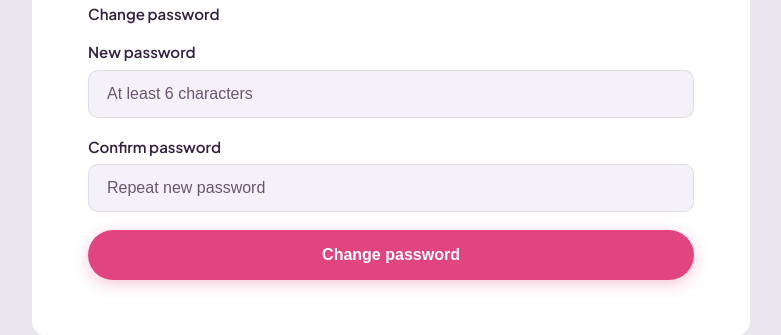
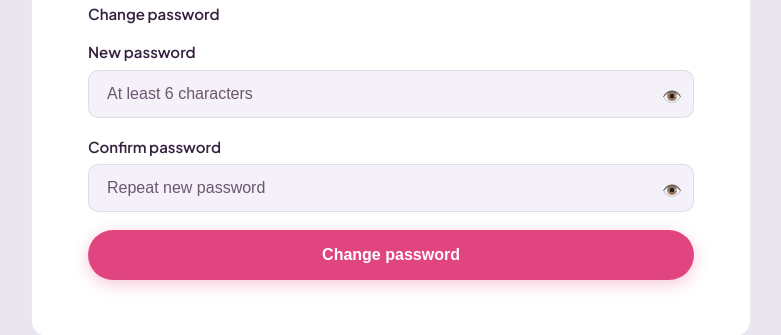
Before and after one commit to FGButterLettuce/pookieflix, a React (Vite) app in the folder client/: page /settings in a window 1280 px wide. Shown: the part 1254-1589 px from the top of the page, without its empty margins (249-1030 px from the left). Built offline with nearby package versions, Linux system fonts and the light colour scheme; no server answers.

Commit message:
Add recommended badge on tunnel card, larger featured card, password visibility toggle

```diff
--- /dev/null
+++ b/client/src/components/PasswordInput.tsx
@@ -0,0 +1,36 @@
+import { useState, type ChangeEvent, type KeyboardEvent } from 'react';
+
+interface PasswordInputProps {
+  className?: string;
+  placeholder?: string;
+  value: string;
+  onChange: (e: ChangeEvent<HTMLInputElement>) => void;
+  onKeyDown?: (e: KeyboardEvent<HTMLInputElement>) => void;
+  autoFocus?: boolean;
+}
+
+export function PasswordInput({ className, placeholder, value, onChange, onKeyDown, autoFocus }: PasswordInputProps) {
+  const [visible, setVisible] = useState(false);
+  return (
+    <div className="password-field">
+      <input
+        className={className}
+        type={visible ? 'text' : 'password'}
+        placeholder={placeholder}
+        value={value}
+        onChange={onChange}
+        onKeyDown={onKeyDown}
+        autoFocus={autoFocus}
+      />
+      <button
+        type="button"
+        className="password-toggle-btn"
+        onClick={() => setVisible(v => !v)}
+        tabIndex={-1}
+        aria-label={visible ? 'Hide password' : 'Show password'}
+      >
+        {visible ? '🙈' : '👁️'}
+      </button>
+    </div>
+  );
+}
--- a/client/src/index.css
+++ b/client/src/index.css
@@ -167,6 +167,26 @@ body {
 }
 .setup-input:focus { border-color: var(--accent); }
 .setup-input::placeholder { color: var(--text-muted); }
+
+.password-field {
+  position: relative;
+  width: 100%;
+}
+.password-field .setup-input { padding-right: 44px; }
+.password-toggle-btn {
+  position: absolute;
+  right: 6px;
+  top: 50%;
+  transform: translateY(-50%);
+  background: none;
+  border: none;
+  cursor: pointer;
+  font-size: 16px;
+  padding: 6px;
+  line-height: 1;
+  color: var(--text-muted);
+}
+.password-toggle-btn:hover { color: var(--text); }
 
 .setup-hint {
   font-size: 13px;
@@ -1407,10 +1427,33 @@ body {
   align-items: center;
   text-align: center;
   gap: 6px;
+  position: relative;
 }
 .mode-card--featured {
+  flex: 1.25 1 200px;
+  min-width: 200px;
+  padding: 30px 22px 26px;
   border: 1.5px solid var(--accent);
   box-shadow: 0 8px 24px rgba(var(--accent-rgb), 0.15);
+}
+.mode-card-badge {
+  position: absolute;
+  top: -13px;
+  left: 50%;
+  transform: translateX(-50%);
+  background: var(--accent);
+  color: #fff;
+  font-size: 11px;
+  font-weight: 800;
+  letter-spacing: 0.04em;
+  text-transform: uppercase;
+  padding: 4px 12px;
+  border-radius: 999px;
+  box-shadow: 0 4px 12px rgba(var(--accent-rgb), 0.4);
+  white-space: nowrap;
+}
+.mode-card--featured .mode-prereq-pill {
+  white-space: nowrap;
 }
 .mode-card-icon { font-size: 34px; }
 .mode-card-title {
--- a/client/src/pages/Home.tsx
+++ b/client/src/pages/Home.tsx
@@ -1,6 +1,7 @@
 import { useState, useRef, useEffect, useCallback } from 'react';
 import { useNavigate, Link } from 'react-router-dom';
 import { Logo } from '../components/Logo';
+import { PasswordInput } from '../components/PasswordInput';
 import { useTheme } from '../theme/ThemeContext';
 import type { LibraryFile } from '../types';
 
@@ -343,9 +344,8 @@ export function Home() {
         <div className="setup-card" style={{ maxWidth: 360, width: '100%' }}>
           <div className="overlay-icon" style={{ fontSize: 32, marginBottom: 12 }}>🎬</div>
           <h1 className="setup-title" style={{ marginBottom: 20 }}>PookieFlix</h1>
-          <input
+          <PasswordInput
             className="setup-input"
-            type="password"
             placeholder="Password"
             value={loginPassword}
             autoFocus
--- a/client/src/pages/Settings.tsx
+++ b/client/src/pages/Settings.tsx
@@ -1,5 +1,6 @@
 import { useState, useEffect } from 'react';
 import { useNavigate } from 'react-router-dom';
+import { PasswordInput } from '../components/PasswordInput';
 
 
 interface TunnelStatus {
@@ -246,18 +247,16 @@ export function Settings() {
         <h2 className="settings-label" style={{ fontSize: 15, marginBottom: 16 }}>Change password</h2>
 
         <label className="settings-label">New password</label>
-        <input
+        <PasswordInput
           className="setup-input"
-          type="password"
           placeholder="At least 6 characters"
           value={newPassword}
           onChange={e => setNewPassword(e.target.value)}
         />
 
         <label className="settings-label" style={{ marginTop: 12 }}>Confirm password</label>
-        <input
+        <PasswordInput
           className="setup-input"
-          type="password"
           placeholder="Repeat new password"
           value={confirmPassword}
           onChange={e => setConfirmPassword(e.target.value)}
--- a/client/src/pages/Setup.tsx
+++ b/client/src/pages/Setup.tsx
@@ -1,5 +1,6 @@
 import { useMemo, useState } from 'react';
 import { Logo } from '../components/Logo';
+import { PasswordInput } from '../components/PasswordInput';
 import { useTheme } from '../theme/ThemeContext';
 import { generateDomainSuggestions } from '../lib/domainSuggestions';
 
@@ -177,6 +178,7 @@ export function Setup({ onComplete }: { onComplete: () => void }) {
               </div>
 
               <div className="mode-card mode-card--featured">
+                <span className="mode-card-badge">recommended</span>
                 <div className="mode-card-icon">☁️</div>
                 <div className="mode-card-title">tunnel</div>
                 <div className="mode-card-desc">watch from anywhere, free and secure</div>
@@ -542,17 +544,15 @@ export function Setup({ onComplete }: { onComplete: () => void }) {
                 ? "required before you finish, even for a home-only setup — anyone on your wifi could otherwise open the app with no login at all."
                 : "required before you finish — without one, pookieflix would be wide open to anyone who finds the URL, tunnel or not."}
             </p>
-            <input
+            <PasswordInput
               className="setup-input"
-              type="password"
               placeholder="at least 6 characters"
               value={password}
               onChange={e => setPassword(e.target.value)}
               autoFocus
             />
-            <input
+            <PasswordInput
               className="setup-input"
-              type="password"
               placeholder="confirm password"
               value={confirmPassword}
               onChange={e => setConfirmPassword(e.target.value)}
```
